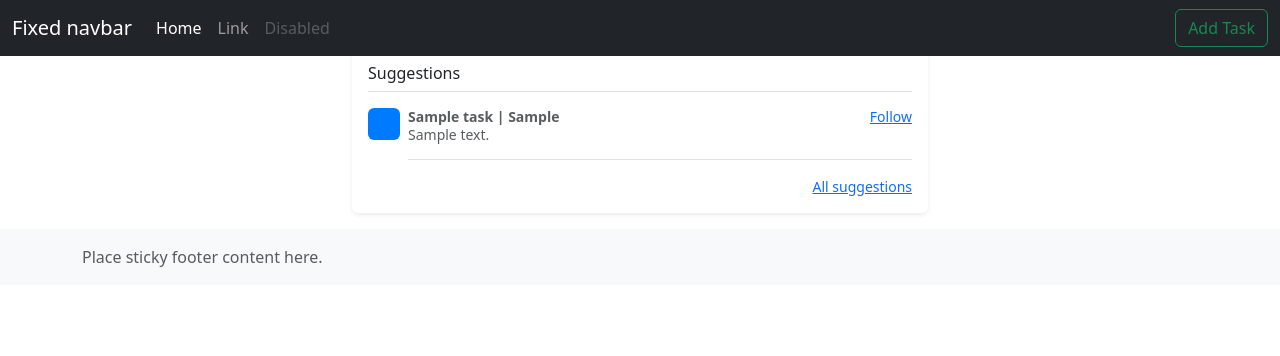
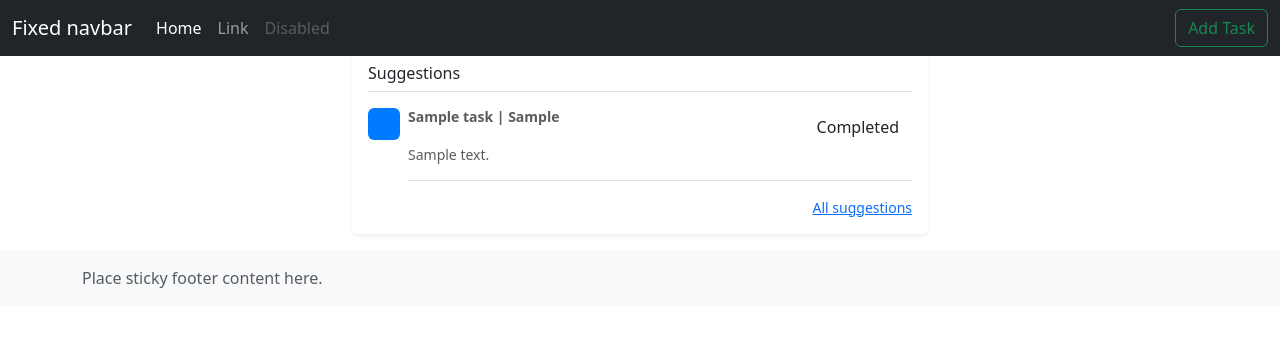
Before and after one commit to Gaveshika/Checkmate, a Laravel app: page / in a window 1280 px wide. Shown: the top 356 px of the page. Run offline with Laravel 10, Linux system fonts and the light colour scheme; a user stored in the database is signed in; tables that the repository leaves empty hold one stand-in row (values such as "Sample post").

Commit message:
Done task management

```diff
--- a/todoapp/resources/views/welcome.blade.php
+++ b/todoapp/resources/views/welcome.blade.php
@@ -24,7 +24,7 @@
         <div class="pb-3 mb-0 small lh-sm border-bottom w-100">
           <div class="d-flex justify-content-between">
             <strong class="text-gray-dark">{{$task->title}} | {{$task->deadline}}</strong>
-            <a href="#">Follow</a>
+            <a href="{{route('task.status.update', $task->id)}}" class="btn btn-successs">Completed</a>
           </div>
           <span class="d-block">{{$task->description}}</span>
         </div>
--- a/todoapp/routes/web.php
+++ b/todoapp/routes/web.php
@@ -17,4 +17,6 @@ Route::middleware('auth')->group(function () {
     Route::get("task/add", [TaskManager::class, 'addTask'])->name('task.add');
 
     Route::post("task/add", [TaskManager::class, 'addTaskPost'])->name('task.add.post');
+
+    Route::get("task/status/{id}", [TaskManager::class, 'updateTaskStatus'])->name('task.status.update');
 });
```
Also changed, not shown: todoapp/database/migrations/2025_01_16_132843_tasks.php.
